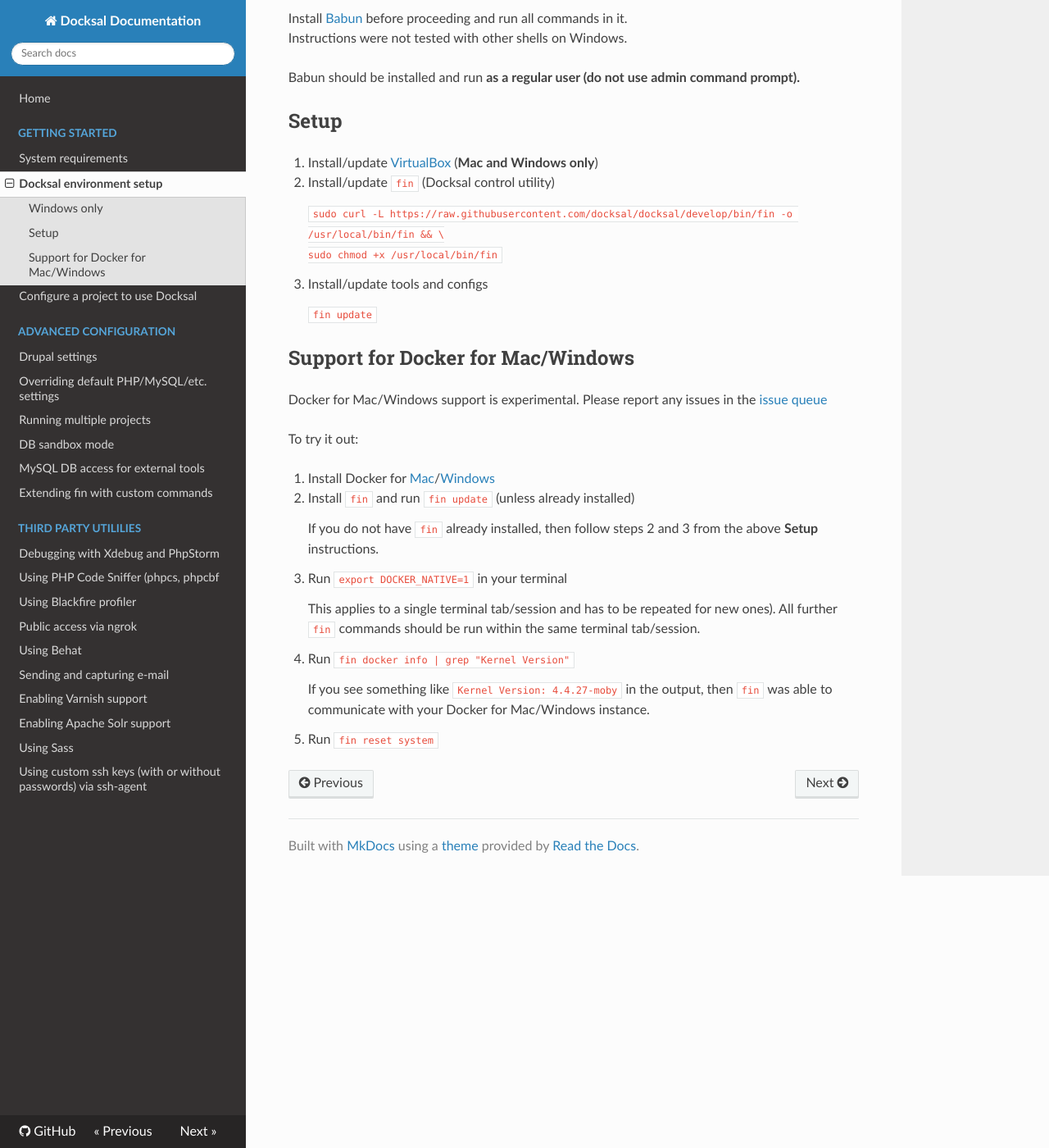
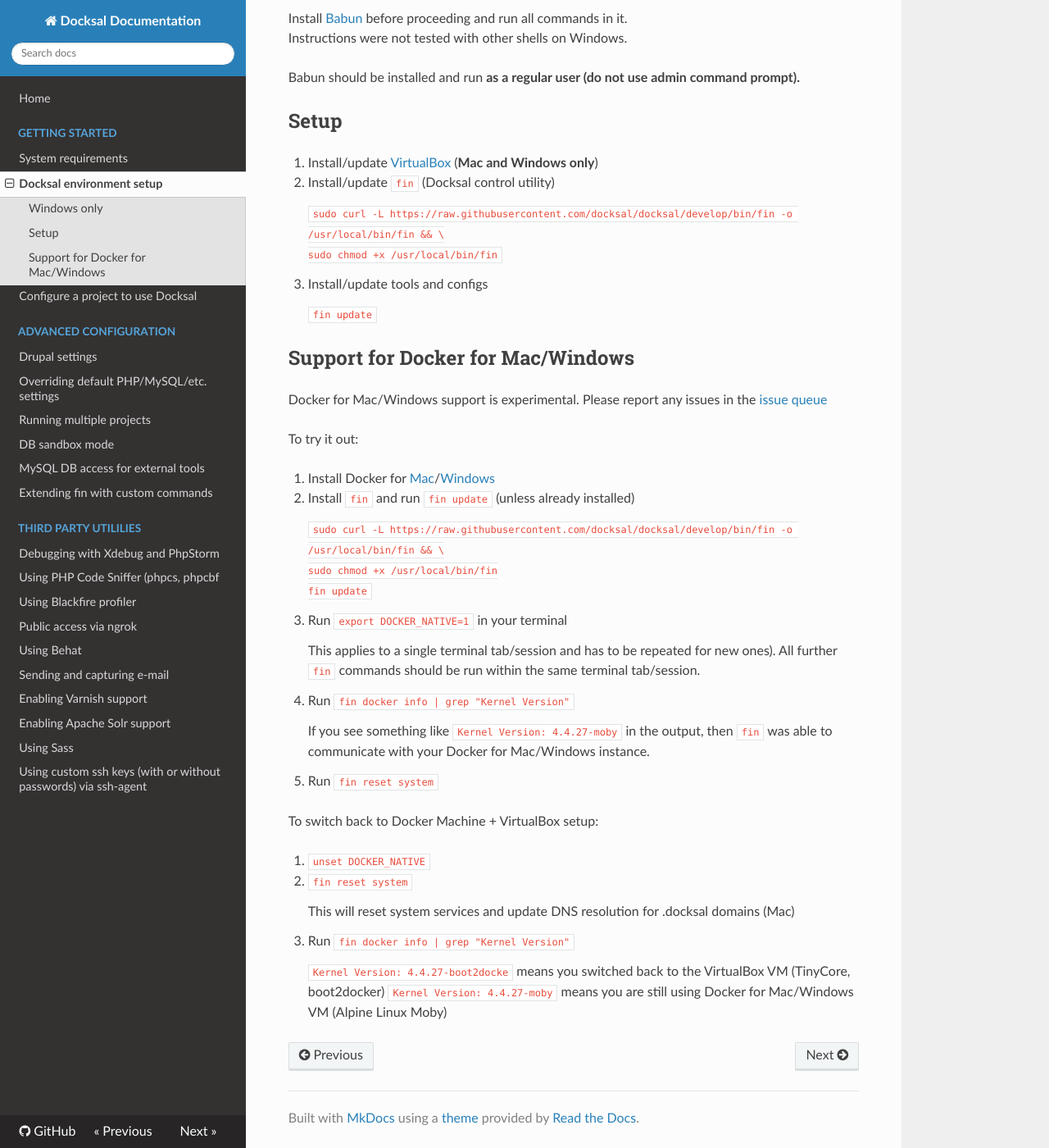
Before and after one commit to docksal/docksal, an MkDocs documentation site: the page built from docs/env-setup.md, in a window 1280 px wide and 1400 px high, scrolled down 349 px. Shown: the whole window at 82% size. Built offline with MkDocs 1.6.1, drawn with Linux system fonts in a browser that asks for light colours; nearby versions of some CDN libraries; old or Windows-style settings are respelled for this version of MkDocs.

Commit message:
Instructions on switching back to Docker Machine + VirtualBox setup

````diff
--- a/docs/env-setup.md
+++ b/docs/env-setup.md
@@ -38,7 +38,11 @@ To try it out:
 1. Install Docker for [Mac](https://docs.docker.com/docker-for-mac)/[Windows](https://docs.docker.com/docker-for-windows)
 2. Install `fin` and run `fin update` (unless already installed)
 
-    If you do not have `fin` already installed, then follow steps 2 and 3 from the above **Setup** instructions.
+    ```
+    sudo curl -L https://raw.githubusercontent.com/docksal/docksal/develop/bin/fin -o /usr/local/bin/fin && \
+    sudo chmod +x /usr/local/bin/fin
+    fin update
+    ```
 
 3. Run `export DOCKER_NATIVE=1` in your terminal
 
@@ -51,3 +55,16 @@ To try it out:
     then `fin` was able to communicate with your Docker for Mac/Windows instance.
 
 5. Run `fin reset system`
+
+
+To switch back to Docker Machine + VirtualBox setup:
+
+1. `unset DOCKER_NATIVE`
+2. `fin reset system`
+
+    This will reset system services and update DNS resolution for .docksal domains (Mac)
+
+3. Run `fin docker info | grep "Kernel Version"`
+
+    `Kernel Version: 4.4.27-boot2docke` means you switched back to the VirtualBox VM (TinyCore, boot2docker)
+    `Kernel Version: 4.4.27-moby` means you are still using Docker for Mac/Windows VM (Alpine Linux Moby)
````
